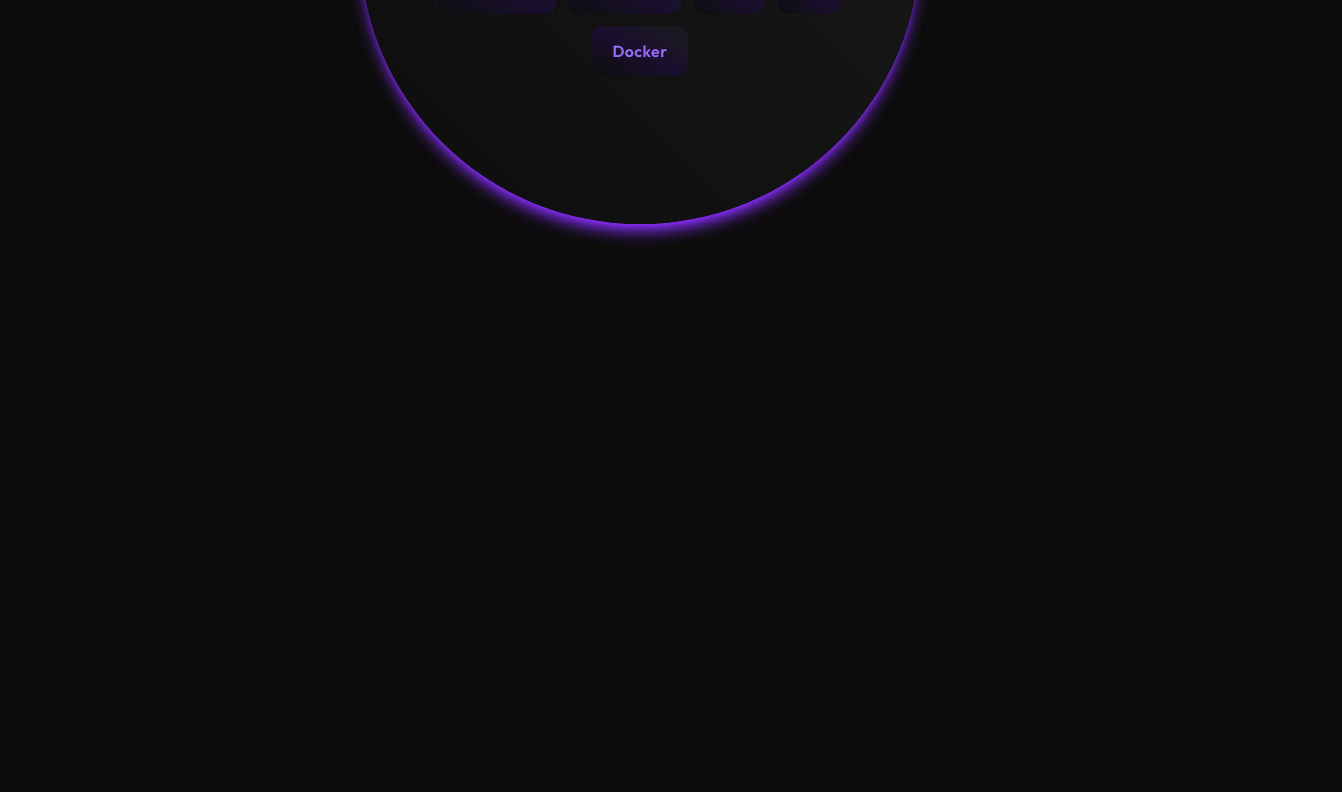
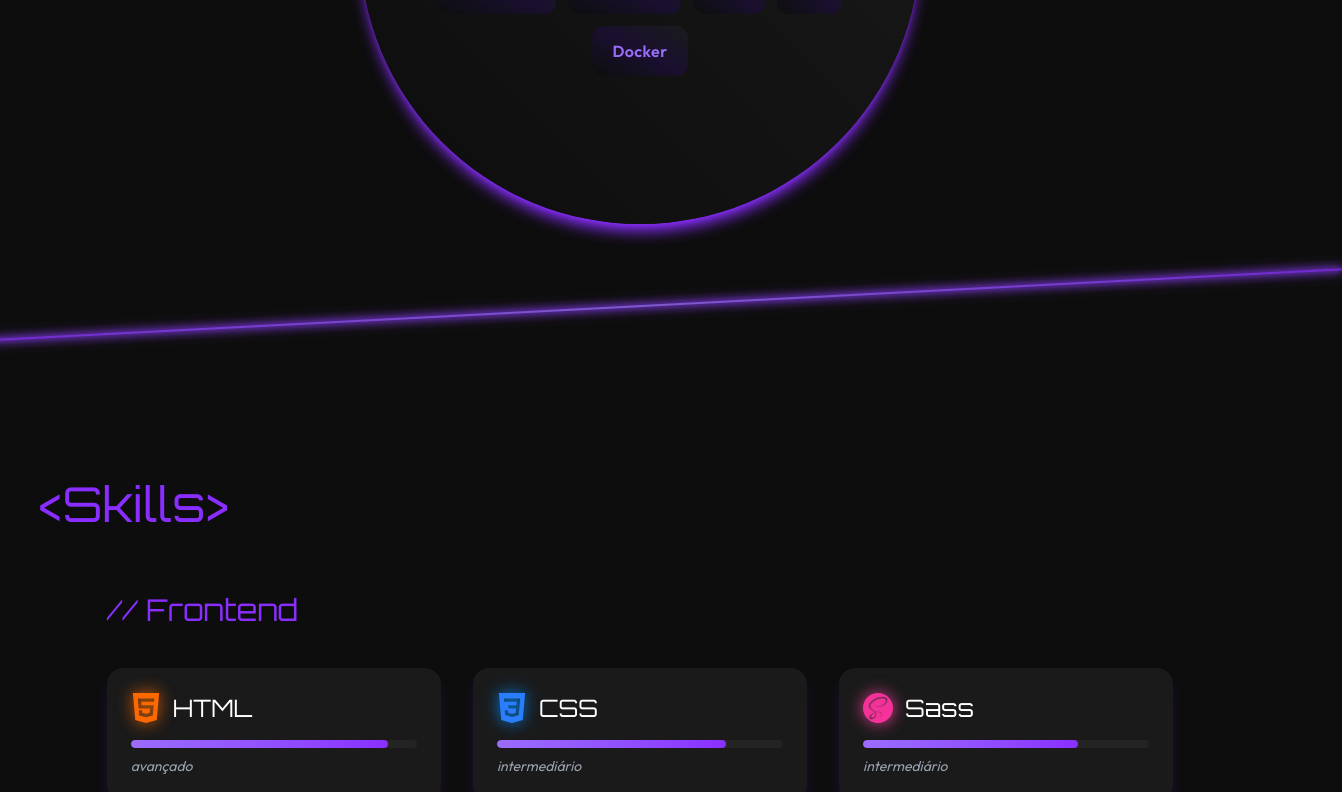
Before and after one commit to DaviMunhoz1005/projects-hub, a React (Vite) app: page / in a window 1280 px wide. Shown: the part 567-1359 px from the top of the page, 1342 px wide, since content can reach past the window. Before the commit the page ends 911 px from the top, so only its background shows below. Built offline with nearby package versions, Linux system fonts and the light colour scheme.

Commit message:
feat(skills-component): create components and section skill

```diff
--- a/package.json
+++ b/package.json
@@ -14,6 +14,7 @@
     "lucide-react": "^0.552.0",
     "react": "^19.1.1",
     "react-dom": "^19.1.1",
+    "react-icons": "^5.5.0",
     "tailwindcss": "^4.1.16"
   },
   "devDependencies": {
--- a/src/App.tsx
+++ b/src/App.tsx
@@ -1,14 +1,19 @@
-import Header from "./components/Header"
-import About from "./sections/About"
+import Header from "./components/Header";
+import About from "./sections/About";
+import Skills from "./sections/Skills";
+import "./index.css";
 
 export default function App() {
-
     return (
         <>
             <Header />
-            <div className="flex justify-center items-center">
+            <div className="flex justify-center items-center h-fit relative">
                 <About />
+                <div className="absolute bottom-0 left-0 w-full h-0 overflow-visible pointer-events-none">
+                    <div className="neon-line"></div>
+                </div>
             </div>
+            <Skills />
         </>
-    )
+    );
 }
--- /dev/null
+++ b/src/components/SkillCard.tsx
@@ -0,0 +1,35 @@
+interface SkillCardProps {
+    name: string;
+    level: number;
+    icon: React.ReactNode;
+}
+
+function getSkillLabel(level: number) {
+    if (level >= 85) return "avançado";
+    if (level >= 70) return "intermediário";
+    return "básico";
+}
+
+export default function SkillCard({ name, level, icon }: SkillCardProps) {
+    return (
+        <div className="group relative p-6 rounded-2xl bg-dark-contrast shadow-lg shadow-accent-neon/20 hover:shadow-accent-neon/40 transition-all duration-500">
+            <div className="flex items-center gap-3 mb-4">
+                <span className="text-3xl animate-pulse group-hover:scale-110 transition-transform duration-300">
+                    {icon}
+                </span>
+                <h4 className="font-title text-2xl text-white">{name}</h4>
+            </div>
+
+            <div className="w-full bg-dark-detail rounded-full h-2 overflow-hidden">
+                <div
+                    className="bg-linear-to-r from-accent-light to-accent-neon h-2 rounded-full transition-all duration-700 group-hover:brightness-125"
+                    style={{ width: `${level}%` }}
+                ></div>
+            </div>
+
+            <p className="mt-2 text-sm text-gray-400 font-body italic">
+                {getSkillLabel(level)}
+            </p>
+        </div>
+    );
+}
--- /dev/null
+++ b/src/components/SkillGroup.tsx
@@ -0,0 +1,25 @@
+import SkillCard from "./SkillCard";
+
+interface Skill {
+    name: string;
+    level: number;
+    icon: React.ReactNode;
+}
+
+interface SkillGroupProps {
+    title: string;
+    skills: Skill[];
+}
+
+export default function SkillGroup({ title, skills }: SkillGroupProps) {
+    return (
+        <div className="flex flex-col gap-8">
+            <h3 className="text-3xl font-title text-accent-neon mb-2">// {title}</h3>
+            <div className="grid grid-cols-1 sm:grid-cols-2 lg:grid-cols-3 gap-8">
+                {skills.map((skill, i) => (
+                    <SkillCard key={i} {...skill} />
+                ))}
+            </div>
+        </div>
+    );
+}
--- a/src/index.css
+++ b/src/index.css
@@ -85,4 +85,33 @@
     .animate-fade-out {
         animation: fade-out 0.3s ease-in forwards;
     }
+
+    @keyframes neon-flow {
+        0%, 100% {
+            box-shadow:
+                0 0 4px var(--color-accent-neon),
+                0 0 10px var(--color-accent-light);
+            opacity: 0.8;
+        }
+        50% {
+            box-shadow:
+                0 0 6px var(--color-accent-light),
+                0 0 14px var(--color-accent-neon);
+            opacity: 1;
+        }
+    }
+
+    .neon-line {
+        position: absolute;
+        bottom: 0;
+        left: -5%;
+        width: 110%;
+        height: 2px;
+        background: linear-gradient(90deg, var(--color-accent-neon), var(--color-accent-light), var(--color-accent-neon));
+        transform: rotate(-3deg);
+        transform-origin: left center;
+        animation: neon-flow 3s ease-in-out infinite;
+        border-radius: 2px;
+        filter: drop-shadow(0 0 4px var(--color-accent-neon));
+    }
 }
--- /dev/null
+++ b/src/sections/Skills.tsx
@@ -0,0 +1,62 @@
+import {
+    SiHtml5, SiCss3, SiSass, SiBootstrap, SiTailwindcss, SiJavascript,
+    SiReact, SiSpringboot, SiNodedotjs, SiPython, SiRust, SiC,
+    SiGit, SiGnubash, SiDocker, SiArduino
+} from "react-icons/si";
+import { FaJava } from "react-icons/fa";
+import SkillGroup from "../components/SkillGroup";
+
+const skillGroups = {
+    Frontend: [
+        { name: "HTML", level: 90, icon: <SiHtml5 className="text-orange-500 drop-shadow-[0_0_8px_#ff6b00]" /> },
+        { name: "CSS", level: 80, icon: <SiCss3 className="text-blue-500 drop-shadow-[0_0_8px_#008cff]" /> },
+        { name: "Sass", level: 75, icon: <SiSass className="text-pink-500 drop-shadow-[0_0_8px_#ff40a1]" /> },
+        { name: "Bootstrap", level: 60, icon: <SiBootstrap className="text-purple-500 drop-shadow-[0_0_8px_#b066ff]" /> },
+        { name: "Tailwind", level: 80, icon: <SiTailwindcss className="text-cyan-400 drop-shadow-[0_0_8px_#00e6ff]" /> },
+        { name: "JavaScript", level: 80, icon: <SiJavascript className="text-yellow-400 drop-shadow-[0_0_8px_#ffcc00]" /> },
+        { name: "React", level: 80, icon: <SiReact className="text-cyan-300 drop-shadow-[0_0_8px_#00ffff]" /> },
+    ],
+    Backend: [
+        { name: "Java", level: 75, icon: <FaJava className="text-red-500 drop-shadow-[0_0_8px_#ff4d4d]" /> },
+        { name: "Spring Boot", level: 70, icon: <SiSpringboot className="text-green-500 drop-shadow-[0_0_8px_#4dff4d]" /> },
+        { name: "Node.js", level: 75, icon: <SiNodedotjs className="text-green-400 drop-shadow-[0_0_8px_#00ff88]" /> },
+        { name: "Python", level: 70, icon: <SiPython className="text-yellow-300 drop-shadow-[0_0_8px_#ffd700]" /> },
+        { name: "Rust", level: 50, icon: <SiRust className="text-orange-600 drop-shadow-[0_0_8px_#ff6600]" /> },
+        { name: "C", level: 70, icon: <SiC className="text-blue-400 drop-shadow-[0_0_8px_#00aaff]" /> },
+    ],
+    DevOps: [
+        { name: "Git", level: 80, icon: <SiGit className="text-orange-600 drop-shadow-[0_0_8px_#ff6600]" /> },
+        { name: "Bash", level: 75, icon: <SiGnubash className="text-gray-300 drop-shadow-[0_0_8px_#ffffff]" /> },
+        { name: "Docker", level: 70, icon: <SiDocker className="text-blue-400 drop-shadow-[0_0_8px_#00aaff]" /> },
+        { name: "Arduino", level: 70, icon: <SiArduino className="text-blue-500 drop-shadow-[0_0_8px_#00ccff]" /> },
+    ],
+};
+
+export default function Skills() {
+    return (
+        <section
+            id="skills"
+            className="flex flex-col items-stretch justify-between w-full bg-dark-main text-white py-34 gap-16"
+        >
+            <div className="w-full flex justify-start px-10">
+                <span className="text-accent-neon font-title text-5xl animate-neon select-none">
+                    &lt;Skills&gt;
+                </span>
+            </div>
+
+            <div className="flex justify-center">
+                <div className="flex flex-col gap-20 w-10/12">
+                    {Object.entries(skillGroups).map(([title, skills]) => (
+                        <SkillGroup key={title} title={title} skills={skills} />
+                    ))}
+                </div>
+            </div>
+
+            <div className="w-full flex justify-end px-10">
+                <span className="text-accent-neon font-title text-5xl animate-neon select-none">
+                    &lt;/Skills&gt;
+                </span>
+            </div>
+        </section>
+    );
+}
```
Also changed, not shown: 1 other file (tests, documents, lock files or other folders).
